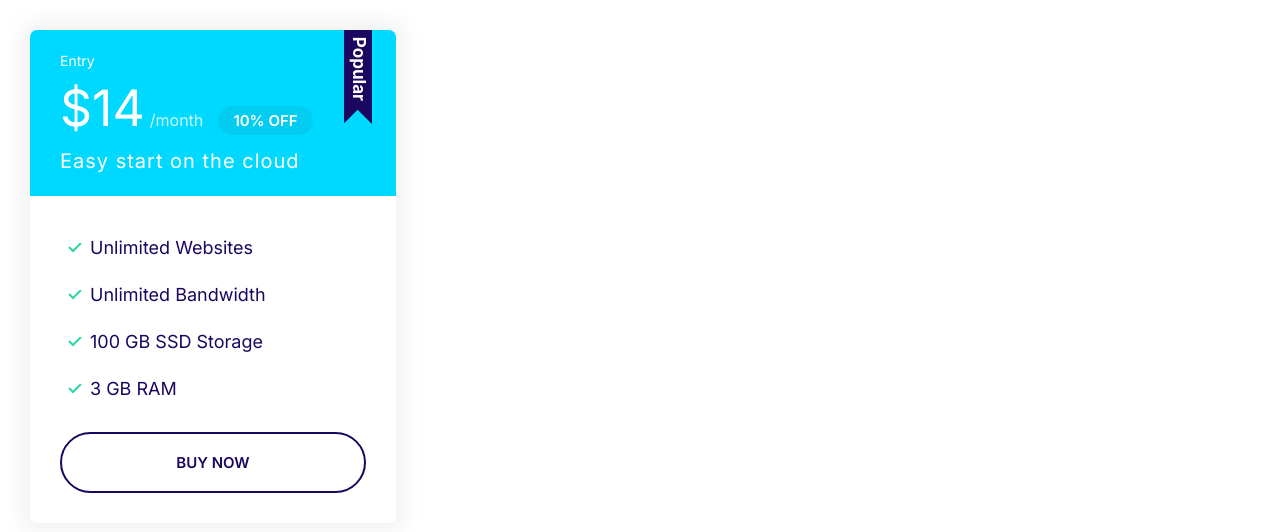
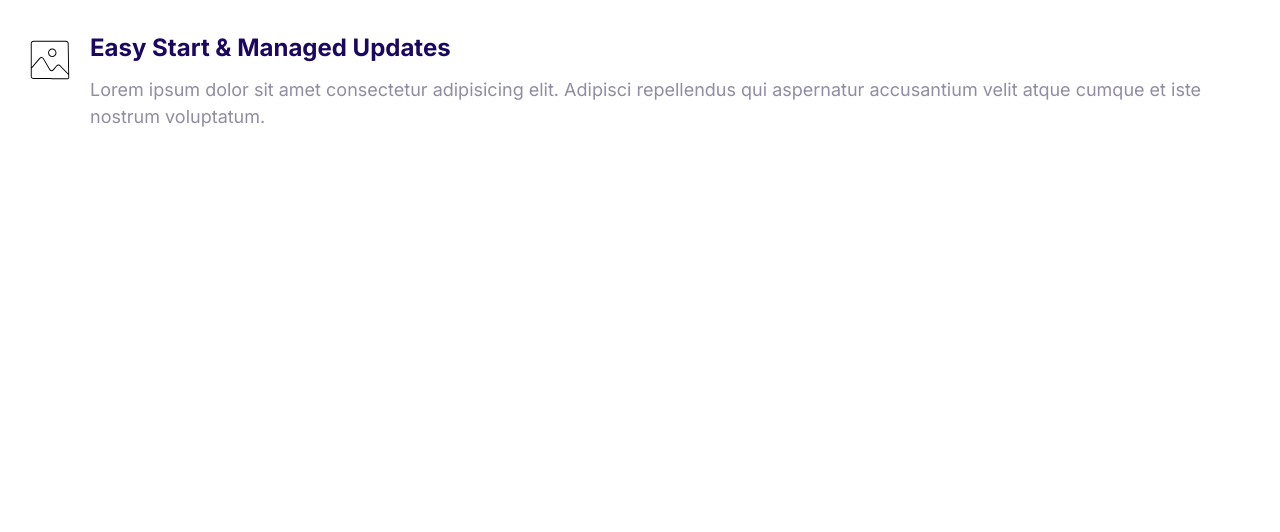
Before and after one commit to Lirac/webstar, a plain HTML site: page index.html in a window 1280 px wide. Drawn offline with Linux system fonts and the light colour scheme; a web font is replaced by a local one.

Commit message:
Adds media component

```diff
--- a/css/styles.css
+++ b/css/styles.css
@@ -151,6 +151,10 @@ a {
 .list--tick .list__item {
   padding-left: 0.5rem;
   margin-bottom: 1rem;
+}
+
+.plan .list--tick .list__item {
+  padding-left: 2rem;
 }
 
 @media (min-width: 1024px) {
@@ -372,3 +376,21 @@ a {
     font-size: 1.6rem;
   }
 }
+
+/* Media */
+
+.media {
+  display: flex;
+}
+
+.media__title {
+  margin-top: 0;
+}
+
+.media__body {
+  margin: 0 2rem;
+}
+
+.media__image {
+  margin-top: 1rem;
+}
--- a/index.html
+++ b/index.html
@@ -15,26 +15,19 @@
     <title>Document</title>
   </head>
   <body>
-    <div style="width: 30%">
-      <div class="plan plan--popular">
-        <div class="card card--secondary">
-          <header class="card__header">
-            <h3 class="plan__name">Entry</h3>
-            <span class="plan__price">$14</span>
-            <span class="plan__billing-cycle">/month</span>
-            <span class="badge badge--secondary badge--small">10% OFF</span>
-            <span class="plan__description">Easy start on the cloud</span>
-          </header>
-          <div class="card__body">
-            <ul class="list list--tick">
-              <li class="list__item">Unlimited Websites</li>
-              <li class="list__item">Unlimited Bandwidth</li>
-              <li class="list__item">100 GB SSD Storage</li>
-              <li class="list__item">3 GB RAM</li>
-            </ul>
-            <button class="btn btn--outline btn--block">Buy Now</button>
-          </div>
-        </div>
+    <div class="media">
+      <div class="media__image">
+        <svg class="icon icon--primary">
+          <use xlink:href="images/sprite.svg#snap"></use>
+        </svg>
+      </div>
+      <div class="media__body">
+        <h3 class="media__title">Easy Start & Managed Updates</h3>
+        <p>
+          Lorem ipsum dolor sit amet consectetur adipisicing elit. Adipisci
+          repellendus qui aspernatur accusantium velit atque cumque et iste
+          nostrum voluptatum.
+        </p>
       </div>
     </div>
   </body>
```
Also changed, not shown: components/media.html (added, +15 -0 lines).
